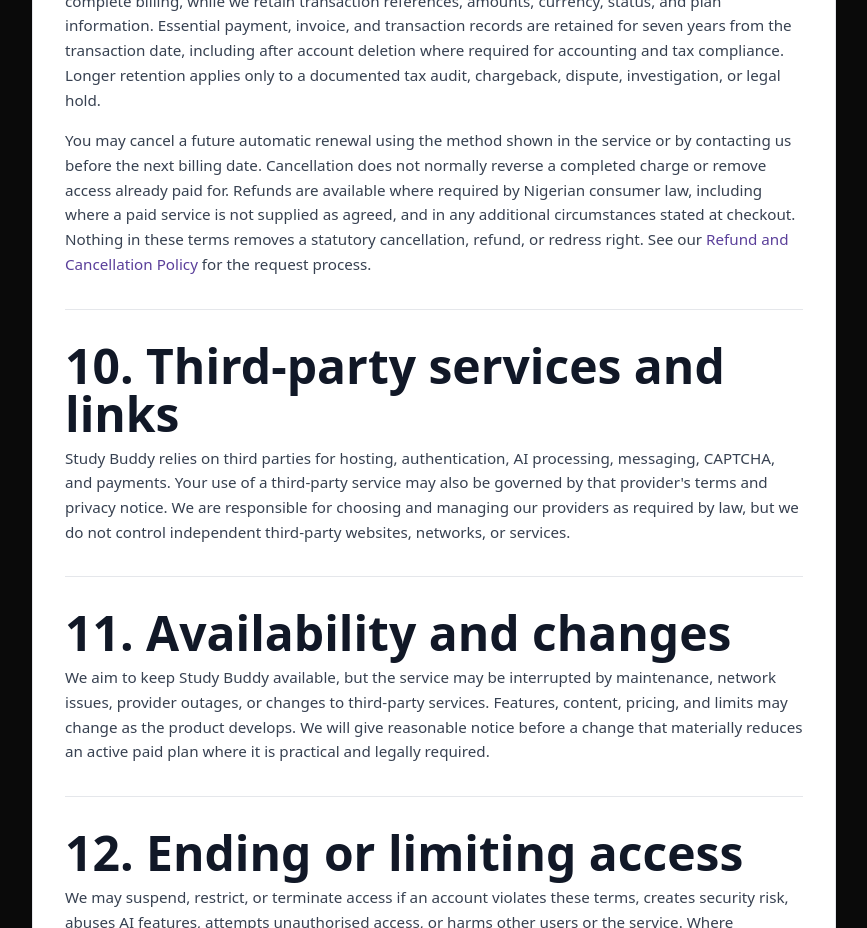
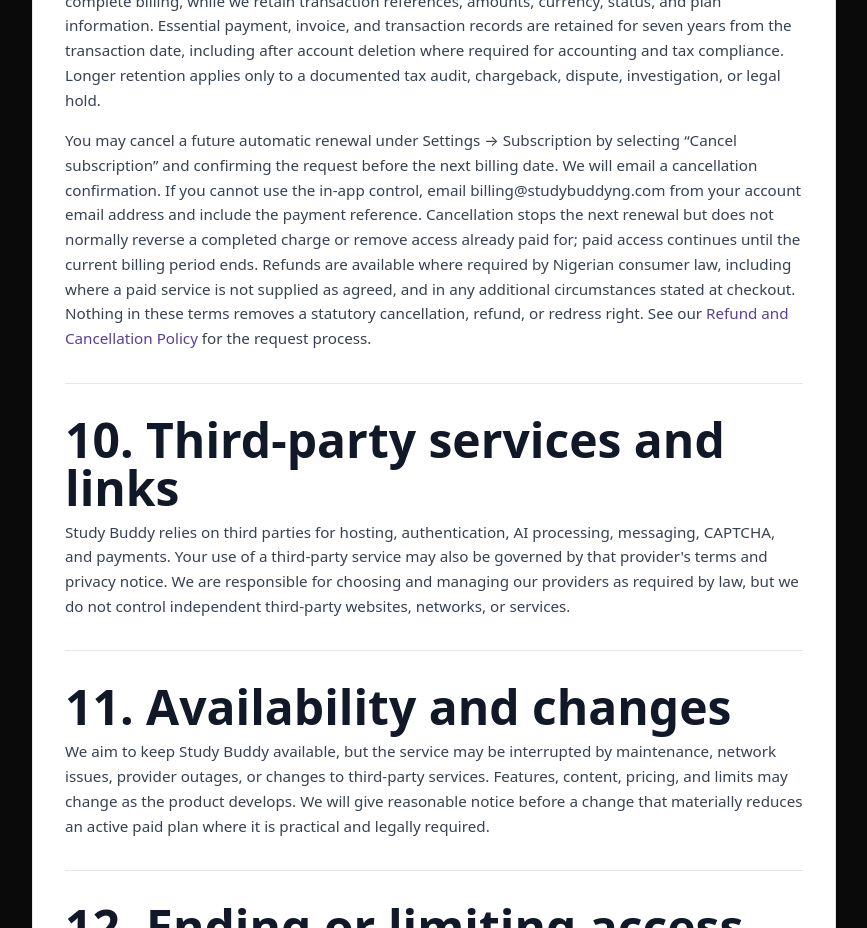
Before and after one commit to studybuddydevelopers/study-buddy-v2, a Next.js app: page /terms-of-service in a window 1280 px wide. Shown: the part 4300-5228 px from the top of the page, without its empty margins (356-1223 px from the left). Built offline with nearby package versions, Linux system fonts and the light colour scheme; no server answers.

Commit message:
docs(terms-of-service): update cancellation policy
Revised the cancellation policy for automatic renewals.

Provided clearer instructions for users on how to cancel their subscriptions.

Included information about email support for cancellation requests.

```diff
--- a/app/terms-of-service/page.tsx
+++ b/app/terms-of-service/page.tsx
@@ -426,10 +426,15 @@
               audit, chargeback, dispute, investigation, or legal hold.
             </p>
             <p>
-              You may cancel a future automatic renewal using the method shown
-              in the service or by contacting us before the next billing date.
-              Cancellation does not normally reverse a
-              completed charge or remove access already paid for. Refunds are
+              You may cancel a future automatic renewal under Settings →
+              Subscription by selecting “Cancel subscription” and confirming
+              the request before the next billing date. We will email a
+              cancellation confirmation. If you cannot use the in-app control,
+              email billing@studybuddyng.com from your account email address and
+              include the payment reference. Cancellation stops the next
+              renewal but does not normally reverse a completed charge or remove
+              access already paid for; paid access continues until the current
+              billing period ends. Refunds are
               available where required by Nigerian consumer law, including where
               a paid service is not supplied as agreed, and in any additional
               circumstances stated at checkout. Nothing in these terms removes
```
